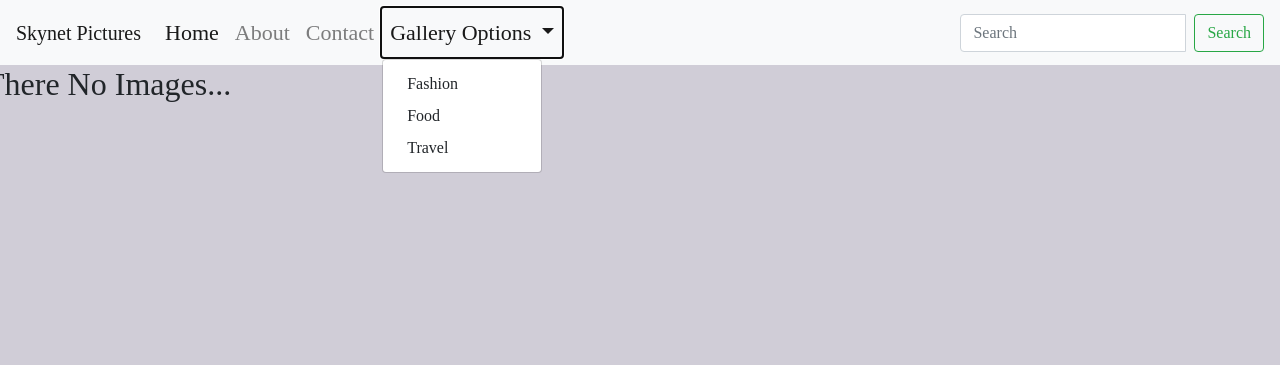
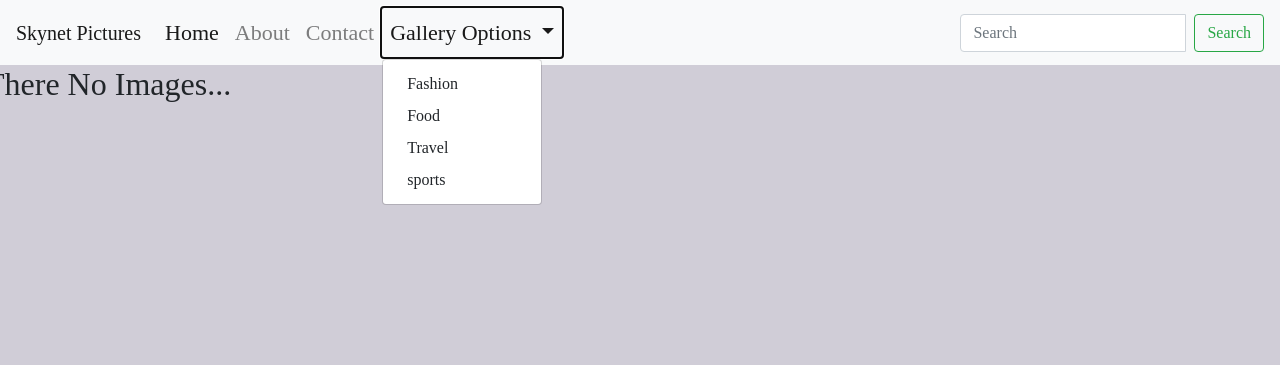
Before and after one commit to Atsalibram/Skynet, a Django app: page / in a window 1280 px wide, after a click on "Gallery Options". Shown: the top 365 px of the page. Run offline with Django 3.2, Linux system fonts and the light colour scheme; data that the repository does not hold is empty; some libraries are stand-ins or nearby versions; some web fonts are replaced.

Commit message:
update navbar

```diff
--- a/gallery/templates/navbar.html
+++ b/gallery/templates/navbar.html
@@ -30,6 +30,7 @@
                 <a class="dropdown-item" href="#">Fashion</a>
                 <a class="dropdown-item" href="#">Food</a>
                 <a class="dropdown-item" href="#">Travel</a>
+                <a class="dropdown-item" href="#">sports</a>
               </div>
             </li>
           </ul>
```
